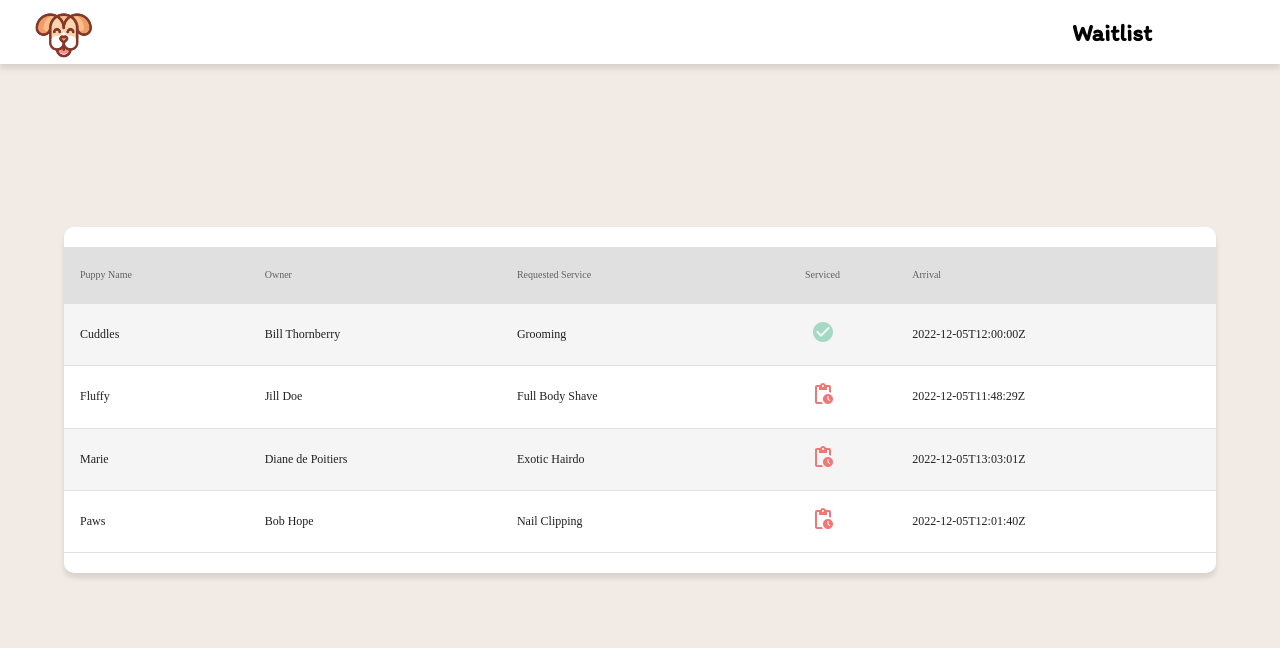
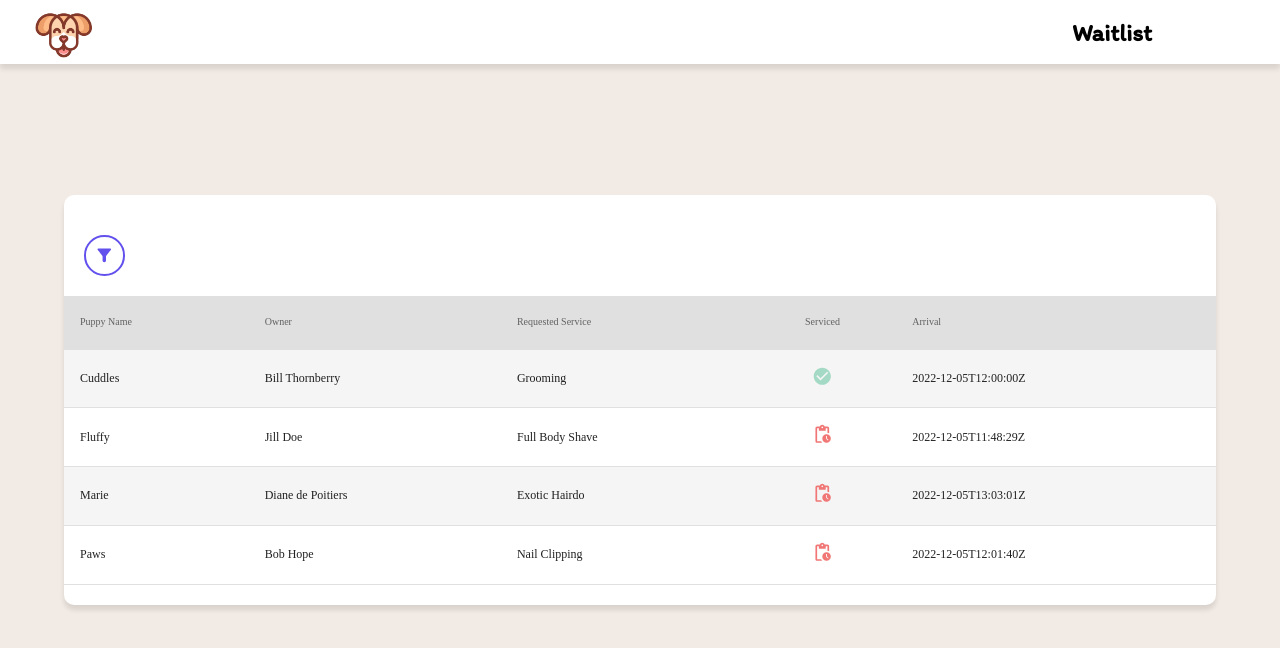
Before and after one commit to MohamedAmineDHIAB/puppy-waitlist-nextjs-app, a Next.js app: page / in a window 1280 px wide. Shown: the top 648 px of the page. Built offline with nearby package versions, Linux system fonts and the light colour scheme; a web font is replaced by a local one.

Commit message:
adding filter function

```diff
--- /dev/null
+++ b/components/filter.tsx
@@ -0,0 +1,103 @@
+import * as React from "react";
+import IconButton from "@mui/material/IconButton";
+import ClickAwayListener from "@mui/material/ClickAwayListener";
+import Grow from "@mui/material/Grow";
+import Paper from "@mui/material/Paper";
+import Popper from "@mui/material/Popper";
+import MenuItem from "@mui/material/MenuItem";
+import MenuList from "@mui/material/MenuList";
+import Stack from "@mui/material/Stack";
+import FilterAltRoundedIcon from "@mui/icons-material/FilterAltRounded";
+
+type Props = {
+    setFilterValue: (filter: string) => void;
+};
+export default function Filter({ setFilterValue }: Props) {
+    const [open, setOpen] = React.useState(false);
+    const anchorRef = React.useRef<HTMLButtonElement>(null);
+    const handleMenuItemClick = (value: string) => {
+        setFilterValue(value);
+        setOpen(false);
+    };
+
+    const handleToggle = () => {
+        setOpen((prevOpen) => !prevOpen);
+    };
+
+    function handleListKeyDown(event: React.KeyboardEvent) {
+        if (event.key === "Tab") {
+            event.preventDefault();
+            setOpen(false);
+        } else if (event.key === "Escape") {
+            setOpen(false);
+        }
+    }
+    // defining filter values and labels
+    const filters = [
+        { value: "all", label: "All" },
+        { value: "serviced", label: "Serviced" },
+        { value: "notServiced", label: "Not Serviced" },
+    ];
+    return (
+        <Stack direction="row" spacing={2}>
+            <div>
+                <IconButton
+                    ref={anchorRef}
+                    id="filter-button"
+                    onClick={handleToggle}
+                    sx={{ border: 2, borderColor: "secondary.main" }}
+                >
+                    <FilterAltRoundedIcon color="secondary" />
+                </IconButton>
+                <Popper
+                    open={open}
+                    anchorEl={anchorRef.current}
+                    role={undefined}
+                    placement="bottom-start"
+                    transition
+                    disablePortal
+                >
+                    {({ TransitionProps, placement }) => (
+                        <Grow
+                            {...TransitionProps}
+                            style={{
+                                transformOrigin:
+                                    placement === "bottom-start"
+                                        ? "left top"
+                                        : "left bottom",
+                            }}
+                        >
+                            <Paper>
+                                <ClickAwayListener
+                                    onClickAway={() => {
+                                        setOpen(false);
+                                    }}
+                                >
+                                    <MenuList
+                                        autoFocusItem={open}
+                                        id="filter-menu"
+                                        aria-labelledby="filter-button"
+                                        onKeyDown={handleListKeyDown}
+                                    >
+                                        {filters.map((filter) => (
+                                            <MenuItem
+                                                key={filter.value}
+                                                onClick={() => {
+                                                    handleMenuItemClick(
+                                                        filter.value
+                                                    );
+                                                }}
+                                            >
+                                                {filter.label}
+                                            </MenuItem>
+                                        ))}
+                                    </MenuList>
+                                </ClickAwayListener>
+                            </Paper>
+                        </Grow>
+                    )}
+                </Popper>
+            </div>
+        </Stack>
+    );
+}
--- a/components/table.tsx
+++ b/components/table.tsx
@@ -7,6 +7,8 @@ import styled from "styled-components";
 import FakeData from "../data/fakeData";
 import CheckCircleIcon from "@mui/icons-material/CheckCircle";
 import PendingActionsIcon from "@mui/icons-material/PendingActions";
+import Filter from "./filter";
+import { useState } from "react";
 const TableWrapper = styled.div`
     width: 90%;
     background-color: white;
@@ -15,6 +17,14 @@ const TableWrapper = styled.div`
     box-sizing: border-box;
     padding: 20px 0;
     box-shadow: 0 5px 5px rgba(0, 0, 0, 0.1);
+`;
+const TabelBar = styled.div`
+    width: 100%;
+    display: flex;
+    justify-content: space-between;
+    align-items: center;
+    box-sizing: border-box;
+    padding: 20px;
 `;
 
 type align = "inherit" | "left" | "center" | "right" | "justify";
@@ -26,8 +36,13 @@ const Columns = [
     { name: "Arrival", align: "left" },
 ];
 const Table = () => {
+    const [FilterValue, setFilterValue] = useState<string>("all");
+    console.log(FilterValue);
     return (
         <TableWrapper>
+            <TabelBar>
+                <Filter setFilterValue={setFilterValue} />
+            </TabelBar>
             <MuiTable>
                 <TableHead>
                     <TableRow>
--- a/styles/muiStyles.tsx
+++ b/styles/muiStyles.tsx
@@ -8,9 +8,7 @@ export const StyledTableCell = styled(TableCell)(({ theme }) => ({
         color: theme.palette.grey[700],
         fontSize: 10,
     },
-    [`&.${tableCellClasses.body}`]: {
-        fontSize: 12,
-    },
+    [`&.${tableCellClasses.body}`]: {},
 }));
 
 export const StyledTableRow = styled(TableRow)(({ theme }) => ({
@@ -19,8 +17,21 @@ export const StyledTableRow = styled(TableRow)(({ theme }) => ({
     },
 }));
 export const theme = createTheme({
+    components: {
+        // Name of the component
+        MuiButton: {
+            styleOverrides: {
+                // Name of the slot
+                root: {
+                    // Some CSS
+                    fontSize: "1rem",
+                },
+            },
+        },
+    },
     typography: {
         fontFamily: "Martian Mono",
+        fontSize: 12,
     },
     palette: {
         primary: {
```
